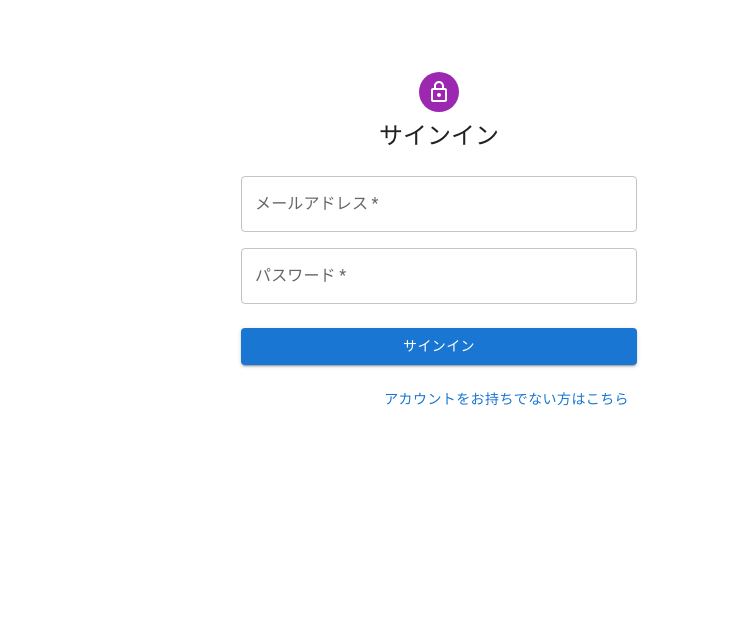
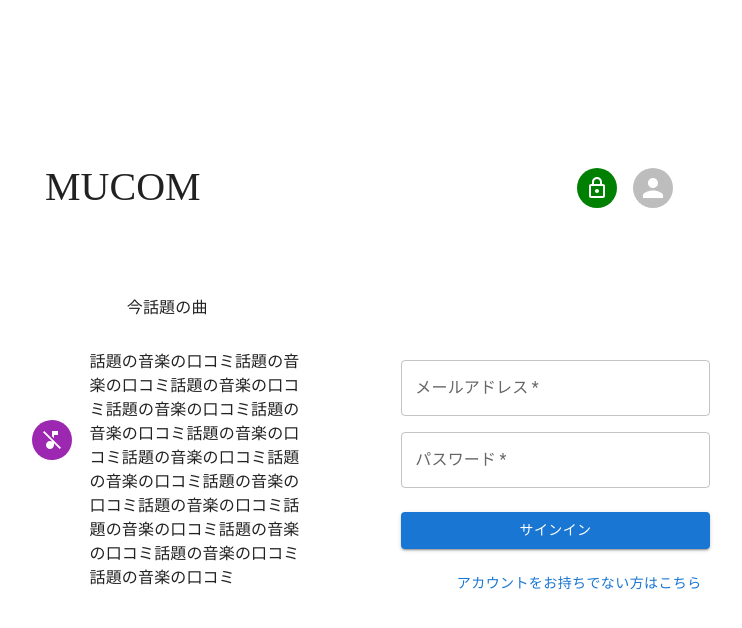
Before and after one commit to kenji-kk/mucom-nextjs, a Next.js app: page / in a window 1280 px wide. Shown: the top 628 px of the page, without its empty margins (201-943 px from the left). Built offline with nearby package versions, Linux system fonts and the light colour scheme; no server answers.

Commit message:
ログイン画面作成デザイン(仮ワイヤー)

```diff
--- a/components/organisms/SigninPage.tsx
+++ b/components/organisms/SigninPage.tsx
@@ -1,75 +1,75 @@
-import { useState, VFC } from 'react'
-import client from '../../api/client'
-import { useDispatch } from 'react-redux'
-import { userSlice } from '../../store/user'
-import { authSlice } from '../../store/auth'
-import Router from 'next/router'
-import Cookies from 'js-cookie'
-import { yupResolver } from '@hookform/resolvers/yup'
-import { SubmitHandler, useForm } from 'react-hook-form'
-import * as yup from 'yup'
+import { useState, VFC } from "react";
+import client from "../../api/client";
+import { useDispatch } from "react-redux";
+import { userSlice } from "../../store/user";
+import { authSlice } from "../../store/auth";
+import Router from "next/router";
+import Cookies from "js-cookie";
+import { yupResolver } from "@hookform/resolvers/yup";
+import { SubmitHandler, useForm } from "react-hook-form";
+import * as yup from "yup";
 
-import { useSelector } from 'react-redux'
-import { RootState } from '../../store'
+import { useSelector } from "react-redux";
+import { RootState } from "../../store";
 
-import { LoadingCircular } from '../atoms/LoadinCircular'
+import { LoadingCircular } from "../atoms/LoadinCircular";
 
-import Avatar from '@mui/material/Avatar'
-import Button from '@mui/material/Button'
-import CssBaseline from '@mui/material/CssBaseline'
-import TextField from '@mui/material/TextField'
-import Grid from '@mui/material/Grid'
-import Box from '@mui/material/Box'
-import LockOutlinedIcon from '@mui/icons-material/LockOutlined'
-import Typography from '@mui/material/Typography'
-import Container from '@mui/material/Container'
-import { createTheme, ThemeProvider } from '@mui/material/styles'
-import { makeStyles } from '@mui/styles'
-import { Alert } from '@mui/material'
-
+import Avatar from "@mui/material/Avatar";
+import Button from "@mui/material/Button";
+import CssBaseline from "@mui/material/CssBaseline";
+import TextField from "@mui/material/TextField";
+import Grid from "@mui/material/Grid";
+import Box from "@mui/material/Box";
+import LockOutlinedIcon from "@mui/icons-material/LockOutlined";
+import Typography from "@mui/material/Typography";
+import Container from "@mui/material/Container";
+import MusicOffIcon from "@mui/icons-material/MusicOff";
+import { createTheme, ThemeProvider } from "@mui/material/styles";
+import { makeStyles } from "@mui/styles";
+import { Alert } from "@mui/material";
+import { margin } from "@mui/system";
 
 const theme = createTheme();
 
 const useStyles = makeStyles({
   LoadingCircularWrap: {
-    width: '30vw',
-    height: '50vh',
-    margin: '40vh auto 0 auto',
-    textAlign: 'center',
+    width: "30vw",
+    height: "50vh",
+    margin: "40vh auto 0 auto",
+    textAlign: "center",
   },
-})
+});
 
 interface PROPS {
   setFormToggle: (value: boolean) => void;
 }
 
 interface FormInputType {
-  email: string
-  password: string
+  email: string;
+  password: string;
 }
 
 const schema = yup.object({
   email: yup
     .string()
-    .required('必須項目です')
-    .email('正しいメールアドレス入力してください')
-    .min(5,"5文字以上で入力してください")
-    .max(100,"100文字以下で入力してください"),
+    .required("必須項目です")
+    .email("正しいメールアドレス入力してください")
+    .min(5, "5文字以上で入力してください")
+    .max(100, "100文字以下で入力してください"),
   password: yup
     .string()
-    .required('必須項目です')
-    .min(6,"6文字以上で入力してください")
-    .max(32,"30文字以下で入力してください")
-})
+    .required("必須項目です")
+    .min(6, "6文字以上で入力してください")
+    .max(32, "30文字以下で入力してください"),
+});
 
-export const SigninPage: VFC<PROPS> = ({setFormToggle}) => {
-  const [email, setEmail] = useState('');
-  const [password, setPassword] = useState('');
+export const SigninPage: VFC<PROPS> = ({ setFormToggle }) => {
+  const [email, setEmail] = useState("");
+  const [password, setPassword] = useState("");
   const [responseError, setResponseError] = useState(false);
 
-
-  const auth = useSelector((state: RootState) => state.auth)
-  const {loading} = auth.auth
+  const auth = useSelector((state: RootState) => state.auth);
+  const { loading } = auth.auth;
 
   const classes = useStyles();
 
@@ -79,72 +79,113 @@ export const SigninPage: VFC<PROPS> = ({setFormToggle}) => {
     formState: { errors },
   } = useForm<FormInputType>({
     resolver: yupResolver(schema),
-  })
+  });
 
   const dispatch = useDispatch();
 
-  const onSubmit: SubmitHandler<FormInputType> = async (e:any) => {
+  const onSubmit: SubmitHandler<FormInputType> = async (e: any) => {
+    dispatch(authSlice.actions.authSetLoading(true));
+    client
+      .post(
+        "signin",
+        { Email: email, Password: password },
+        {
+          headers: { "Content-Type": "application/json" },
+          responseType: "json",
+        }
+      )
+      .then((response) => {
+        dispatch(userSlice.actions.userSign(response.data.user));
         dispatch(
-      authSlice.actions.authSetLoading(true)
-    )
-    client
-    .post('signin',
-    { Email: email, Password: password},
-    { headers: {'Content-Type': 'application/json'}, responseType: 'json' }
-    )
-    .then(response => {
-      dispatch(
-        userSlice.actions.userSign(response.data.user)
-      )
-      dispatch(
-        authSlice.actions.authSign(
-          {
+          authSlice.actions.authSign({
             jwt: response.data.jwt,
             isSignedIn: true,
             loading: false,
-          }
-      )
-      )
-      Cookies.set('_access_token', response.data.jwt)
-      dispatch(
-        authSlice.actions.authSetLoading(false)
-      )
-      Router.push('/user')
           })
-    .catch(error => {
-      setResponseError(true)
-      console.log(error)
-      dispatch(
-        authSlice.actions.authSetLoading(false)
-        )
-        }
-        )
-  }
+        );
+        Cookies.set("_access_token", response.data.jwt);
+        dispatch(authSlice.actions.authSetLoading(false));
+        Router.push("/user");
+      })
+      .catch((error) => {
+        setResponseError(true);
+        console.log(error);
+        dispatch(authSlice.actions.authSetLoading(false));
+      });
+  };
 
   return (
     <>
-    {
-      loading ?
-      <div className={classes.LoadingCircularWrap}><LoadingCircular /></div>:
-      (
+      {loading ? (
+        <div className={classes.LoadingCircularWrap}>
+          <LoadingCircular />
+        </div>
+      ) : (
         <ThemeProvider theme={theme}>
-          <Container component="main" maxWidth="xs">
+          <Container component="main" maxWidth="md">
             <CssBaseline />
+            <Box sx={{ marginTop: 20 }}>
               <Box
                 sx={{
-                marginTop: 8,
-                display: 'flex',
-                flexDirection: 'column',
-                alignItems: 'center',
+                  display: "flex",
+                  flexDirection: "row",
                 }}
               >
-              <Avatar sx={{ m: 1, bgcolor: 'secondary.main' }}>
+                <Typography
+                  fontSize={`2.5rem`}
+                  component="h1"
+                  variant="h5"
+                  fontFamily={`din`}
+                  marginLeft={`2rem`}
+                >
+                  MUCOM
+                </Typography>
+                <Avatar sx={{ m: 1, bgcolor: "green", marginLeft: `auto` }}>
                   <LockOutlinedIcon />
                 </Avatar>
-              <Typography component="h1" variant="h5">
-                サインイン
+                <Avatar sx={{ m: 1, marginRight: `12rem` }}></Avatar>
+              </Box>
+              <Box sx={{ mt: 5 }} margin={`auto`}>
+                <Grid container spacing={10}>
+                  <Grid item xs={5}>
+                    <Box component="form" noValidate sx={{ mt: 5 }}>
+                      <Typography
+                        margin={`20px`}
+                        sx={{ textAlign: `center`, fontFamily: `din` }}
+                      >
+                        今話題の曲
                       </Typography>
-              <Box component="form" noValidate sx={{ mt: 3 }}>
+                      <Box
+                        sx={{
+                          display: "flex",
+                          flexDirection: "row",
+                        }}
+                      >
+                        <Box
+                          sx={{
+                            width: "30%",
+                          }}
+                        >
+                          <Avatar
+                            sx={{
+                              m: 1,
+                              mt: "5rem",
+                              verticalAlign: "middle",
+                              bgcolor: "secondary.main",
+                              marginLeft: `auto`,
+                            }}
+                          >
+                            <MusicOffIcon />
+                          </Avatar>
+                        </Box>
+                        <Typography sx={{ width: "100%", margin: "10px" }}>
+                          話題の音楽の口コミ話題の音楽の口コミ話題の音楽の口コミ話題の音楽の口コミ話題の音楽の口コミ話題の音楽の口コミ話題の音楽の口コミ話題の音楽の口コミ話題の音楽の口コミ話題の音楽の口コミ話題の音楽の口コミ話題の音楽の口コミ話題の音楽の口コミ話題の音楽の口コミ
+                        </Typography>
+                      </Box>
+                    </Box>
+                  </Grid>
+                  <Grid item xs={5}>
+                    <Box component="form" noValidate sx={{ mt: 13 }}>
                       <Grid container spacing={2}>
                         <Grid item xs={12}>
                           <TextField
@@ -152,7 +193,7 @@ export const SigninPage: VFC<PROPS> = ({setFormToggle}) => {
                             fullWidth
                             id="email"
                             label="メールアドレス"
-                      {...register('email')}
+                            {...register("email")}
                             error={"email" in errors}
                             helperText={errors.email?.message}
                             name="email"
@@ -165,7 +206,7 @@ export const SigninPage: VFC<PROPS> = ({setFormToggle}) => {
                           <TextField
                             required
                             fullWidth
-                      {...register('password')}
+                            {...register("password")}
                             error={"password" in errors}
                             helperText={errors.password?.message}
                             name="password"
@@ -178,7 +219,11 @@ export const SigninPage: VFC<PROPS> = ({setFormToggle}) => {
                           />
                         </Grid>
                       </Grid>
-                {responseError && <Alert severity="error">登録されていないメールアドレスもしくはパスワードが間違っている可能性があります</Alert>}
+                      {responseError && (
+                        <Alert severity="error">
+                          登録されていないメールアドレスもしくはパスワードが間違っている可能性があります
+                        </Alert>
+                      )}
                       <Button
                         type="submit"
                         fullWidth
@@ -196,11 +241,13 @@ export const SigninPage: VFC<PROPS> = ({setFormToggle}) => {
                         </Grid>
                       </Grid>
                     </Box>
+                  </Grid>
+                </Grid>
+              </Box>
             </Box>
           </Container>
         </ThemeProvider>
-          )
-        }
+      )}
     </>
   );
-}
+};
```
Lines whose indentation alone changed are shown as unchanged.
